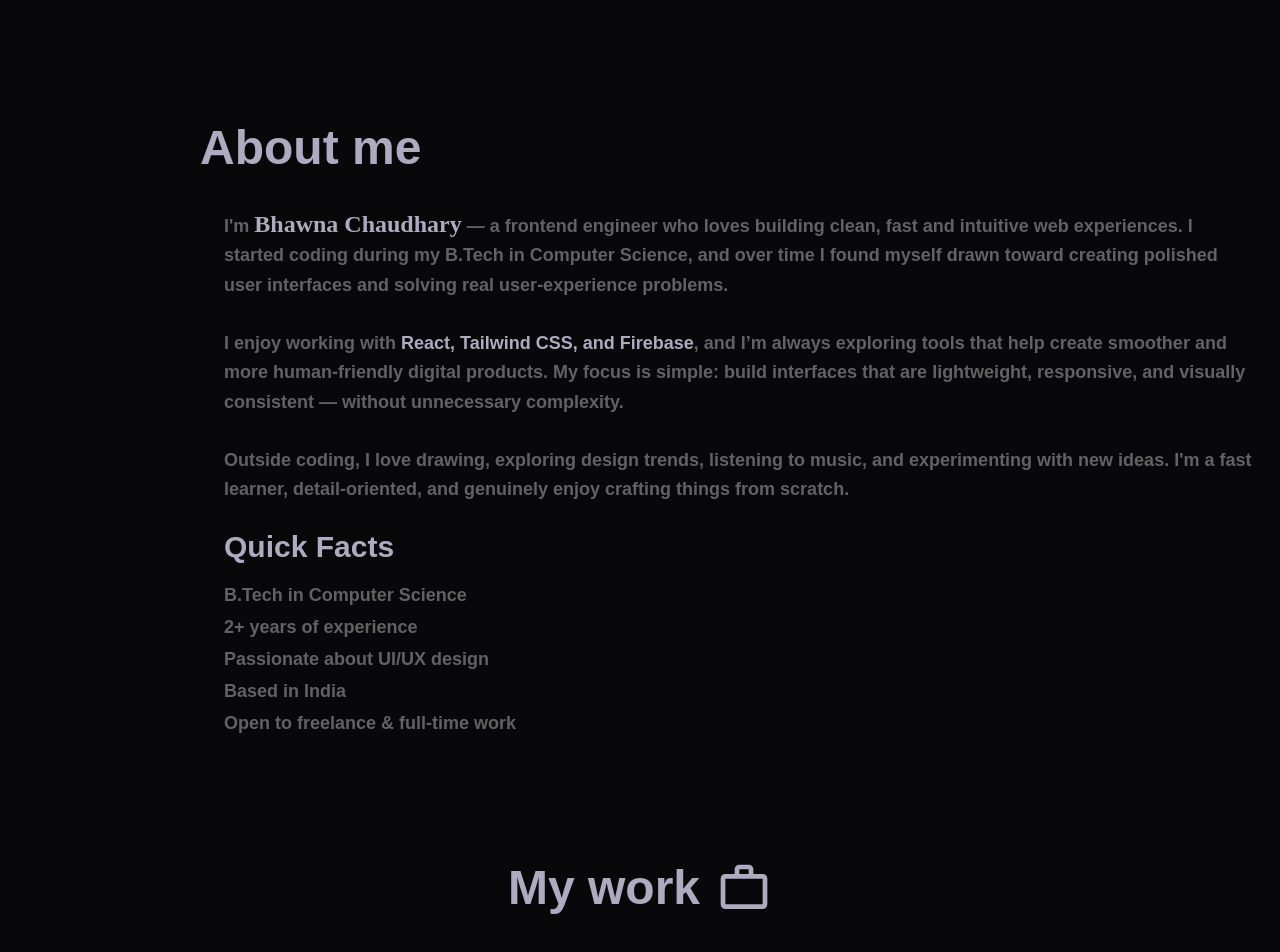
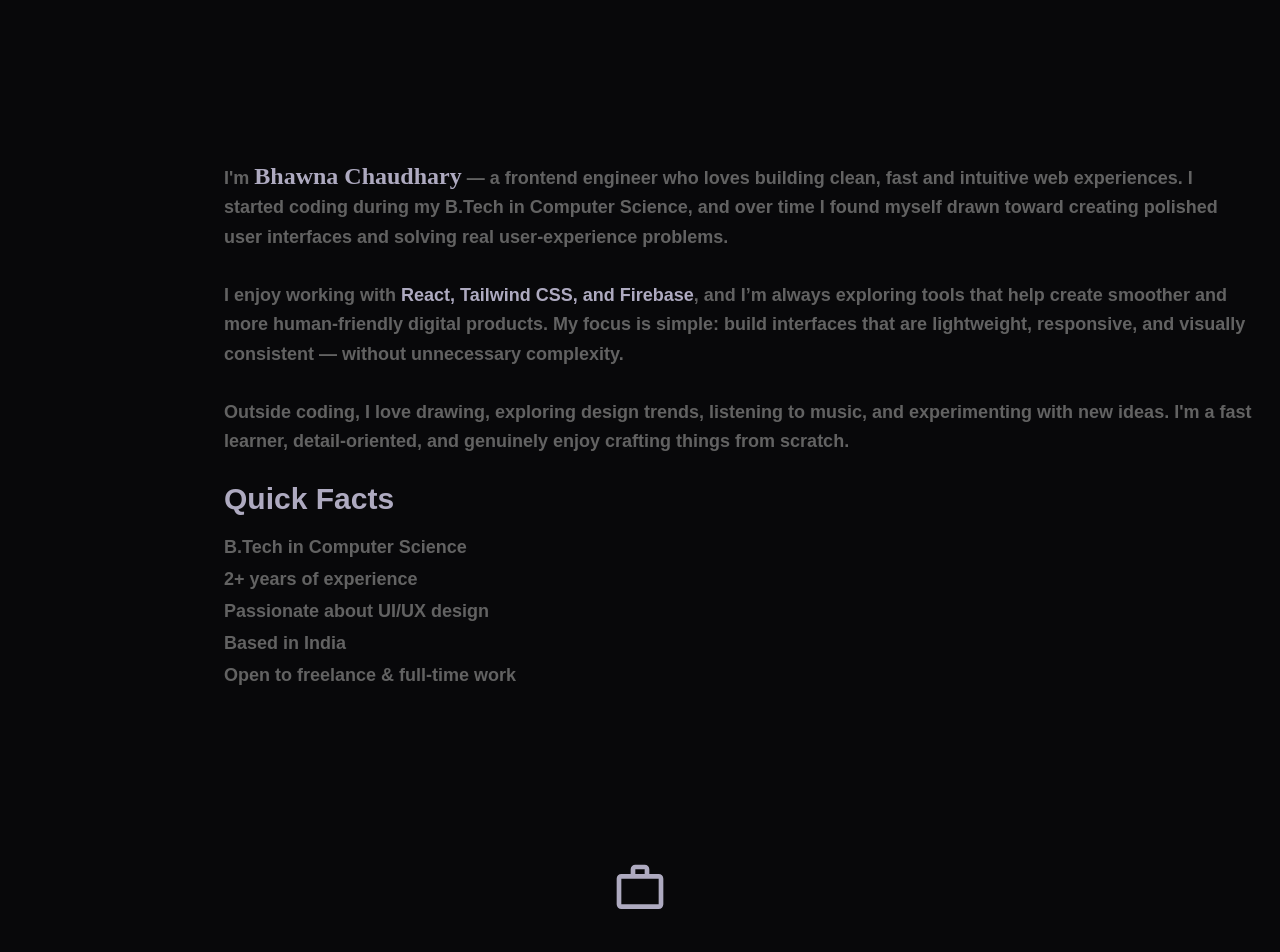
Before and after one commit to shiba-murmu/project-public-portfolio-website, a React (Vite) app: page / in a window 1280 px wide. Shown: the part 900-1852 px from the top of the page. Built offline with nearby package versions, Linux system fonts and the light colour scheme; a web font is replaced by a local one.

Commit message:
One file is removed there is issue showing in the page..

```diff
--- a/src/components/Heading_text/Heading_text.jsx
+++ /dev/null
@@ -1,15 +0,0 @@
-import React from 'react'
-
-function Heading_text({ text }) {
-    return (
-        <>
-            <div className=''>
-                <span className='text-2xl text-center  md:text-5xl font-extrabold'>
-                    {text}
-                </span>
-            </div>
-        </>
-    )
-}
-
-export default Heading_text;
--- a/src/pages/Education_experience/Education_experience.jsx
+++ b/src/pages/Education_experience/Education_experience.jsx
@@ -1,12 +1,11 @@
 import React from 'react'
-import Heading_text from '../../components/heading_text/Heading_text'
 function Education_experience() {
     return (
         <>
             <div id='experience' className='min-h-screen  pt-10 md:pt-0 flex justify-center items-start'>
                 <div>
 
-                    <Heading_text text='Education & Experience' />
+                    {/* <Heading_text text='Education & Experience' /> */}
                 </div>
             </div>
         </>
--- a/src/pages/about/About.jsx
+++ b/src/pages/about/About.jsx
@@ -1,5 +1,4 @@
 import React , { useState , useEffect} from 'react'
-import Heading_text from '../../components/heading_text/Heading_text';
 
 function About() {
     const [name , setName] = useState('No name')
@@ -12,7 +11,8 @@ function About() {
         <>
             <div id='About' className='min-h-screen pt-40 rounded-t-full  md:pl-50 flex flex-col justify-center md:justify-start items-center md:items-start text-3xl font-semibold'>
                 <div className=''>
-                    <Heading_text text='About me' />
+                    {/* <Heading_text text='About me' /> */}
+
                 </div>
 
                 <div>
@@ -56,3 +56,19 @@ function About() {
 }
 
 export default About
+
+// import React from 'react'
+
+// function Heading_text({ text }) {
+//     return (
+//         <>
+//             <div className=''>
+//                 <span className='text-2xl text-center  md:text-5xl font-extrabold'>
+//                     {text}
+//                 </span>
+//             </div>
+//         </>
+//     )
+// }
+
+// export default Heading_text;
--- a/src/pages/contact/Contact.jsx
+++ b/src/pages/contact/Contact.jsx
@@ -1,10 +1,9 @@
 import React from 'react'
-import Heading_text from '../../components/heading_text/Heading_text'
 function Contact() {
   return (
     <>
         <div id='contact' className='min-h-screen flex justify-center items-center text-4xl font-bold '>
-            <Heading_text text='Contact Me' />
+            {/* <Heading_text text='Contact Me' /> */}
         </div>
     </>
   )
--- a/src/pages/projects/Project.jsx
+++ b/src/pages/projects/Project.jsx
@@ -1,5 +1,4 @@
 import React from 'react'
-import Heading_text from '../../components/heading_text/Heading_text'
 import { Link } from 'react-router-dom'
 import Project_collection from './Project_list.jsx/Project_collection'
 import Project_card from '../../components/project_card/Project_card'
@@ -8,7 +7,7 @@ function Project() {
         <>
             <div id='project' className='min-h-screen pb-10 pt-20 flex  justify-start items-start  md:justify-center md:items-center  flex-col'>
                 <div className='w-full  md:w-full flex justify-center gap-4 items-center p-4 rounded-md'>
-                    <Heading_text text='My work' />
+                    {/* <Heading_text text='My work' /> */}
 
                     <svg xmlns="http://www.w3.org/2000/svg" className='md:h-14 md:w-14' height="30px" viewBox="0 -960 960 960" width="30px" strokeWidth="30" fill='currentColor'><path d="M160-120q-33 0-56.5-23.5T80-200v-440q0-33 23.5-56.5T160-720h160v-80q0-33 23.5-56.5T400-880h160q33 0 56.5 23.5T640-800v80h160q33 0 56.5 23.5T880-640v440q0 33-23.5 56.5T800-120H160Zm0-80h640v-440H160v440Zm240-520h160v-80H400v80ZM160-200v-440 440Z" /></svg>
                 </div>
--- a/src/pages/skills/Skills.jsx
+++ b/src/pages/skills/Skills.jsx
@@ -1,5 +1,4 @@
 import React from 'react'
-import Heading_text from '../../components/heading_text/Heading_text'
 function Skills() {
 
     const data_box = [
@@ -24,7 +23,7 @@ function Skills() {
         <>
             <div id='skills' className='min-h-screen flex justify-start flex-col items-center pt-10 font-bold  '>
                 <div className='flex justify-center items-center'>
-                    <Heading_text text='Technical skills' />
+                    {/* <Heading_text text='Technical skills' /> */}
                 </div>
                 <div className='pt-10 bg-(--footer-background) py-12 md:py-20 px-13 mt-10 rounded-2xl md:flex  md:space-x-40 justify-center items-center md:items-start'>
 
```
